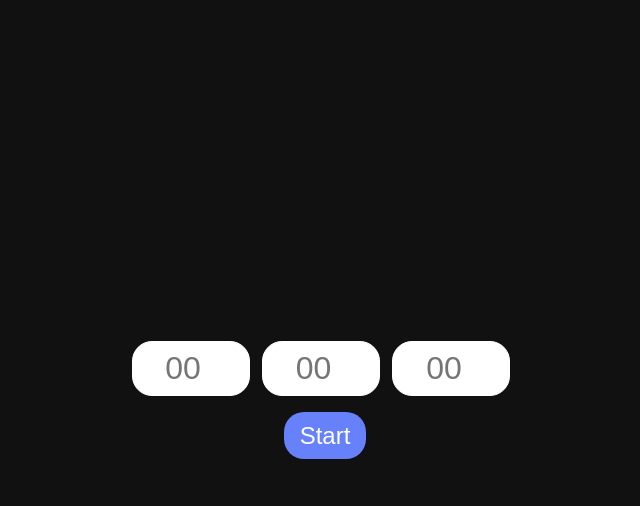
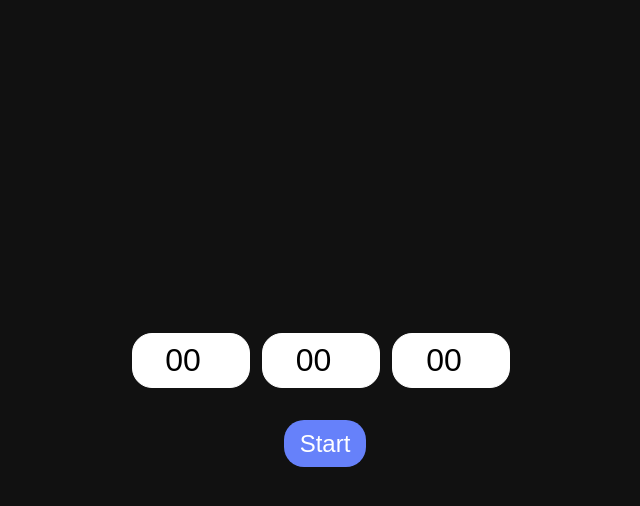
Before and after one commit to JonierPachon/Session-Counter-with-timer, a plain HTML site: page index.html in a window 1280 px wide. Both pictures are taken after a click on the button "Start". Shown: the whole page, without its empty margins (315-955 px from the left). Drawn offline with Linux system fonts and the light colour scheme.

Commit message:
update code.

```diff
--- a/index.html
+++ b/index.html
@@ -11,29 +11,37 @@
       <div class="container">
          <div class="inputs">
             <input
+               id="hours"
+               minlength="2"
                type="number"
-               id="hours"
+               inputmode="numeric"
                max="12"
                min="0"
-               placeholder="00"
-               value
+               value="00"
             />
             <input
+               value="00"
                type="number"
+               inputmode="numeric"
                id="minutes"
+               minlength="2"
+               maxlength="2"
                min="0"
                max="59"
-               placeholder="00"
             />
             <input
+               id="seconds"
                type="number"
-               id="seconds"
+               inputmode="numeric"
                min="0"
                max="59"
-               placeholder="00"
+               maxlength="2"
+               minlength="2"
+               value="00"
             />
          </div>
          <button id="start" class="start-btn">Start</button>
+         <!-- class="display" -->
          <div id="display" class="display">00:00:00</div>
          <button class="reset-btn">Reset</button>
          <button class="stop-btn">Stop</button>
--- a/script.js
+++ b/script.js
@@ -7,27 +7,29 @@ const display = document.querySelector("#display");
 
 let timerId;
 
-// function formatInput(input, max) {
-//    let value = parseInt(input.value || 10);
-//    if (value < 0) value = 0;
-//    if (value > max) value = max;
-//    input.value = string(value).padStart(2, "0");
-// }
-
-// // Attach to all three inputs
-// [hoursInput, minutesInput, secondsInput].forEach((input, index) => {
-//    const maxValues = [12, 59, 59]; // The max from HTML
-//    input.addEventListener("blur", () => formatInput(input, maxValues[index]));
-//    input.addEventListener("input", () => {
-//       if (input.value.length > 2) {
-//          input.value = input.value.slice(-2); // keep only two digits
-//       }
-//    });
-// });
-
 function pad(value) {
    return String(value).padStart(2, "0");
 }
+
+function formatInput(input, max) {
+   input.value = input.value.replace(/\D/g, "");
+   let value = parseInt(input.value, 10);
+   if (isNaN(value)) value = 0;
+   if (value > max) value = max;
+   input.value = pad(value);
+}
+
+const inputs = [hoursInput, minutesInput, secondsInput];
+const maxValues = [12, 59, 59];
+
+inputs.forEach((input, index) => {
+   input.addEventListener("input", () => {
+      input.value = input.value.replace(/\D/g, "").slice(0, 2);
+   });
+
+   // input.addEventListener("blur", () => formatInput(input, maxValues[index]));
+   input.addEventListener("change", () => formatInput(input, maxValues[index]));
+});
 
 function updateDisplay(endTime) {
    const totalSeconds = Math.max(0, Math.floor((endTime - Date.now()) / 1000));
@@ -44,6 +46,7 @@ function updateDisplay(endTime) {
 }
 
 startBtn.addEventListener("click", () => {
+   inputs.forEach((input, index) => formatInput(input, maxValues[index]));
    const hours = parseInt(hoursInput.value, 10) || 0;
    const minutes = parseInt(minutesInput.value, 10) || 0;
    const seconds = parseInt(secondsInput.value, 10) || 0;
--- a/style.css
+++ b/style.css
@@ -53,12 +53,16 @@ button:hover {
 .start-btn {
    background: var(--btn-start);
    color: #ffffff;
+   margin-top: 1rem;
    /* font-weight: bold; */
 }
 
 .display {
    display: none;
-   /* display: flex;
+}
+
+.display.active {
+   display: flex;
    justify-content: center;
    align-items: center;
    border: 4px solid #ffffff;
@@ -66,7 +70,7 @@ button:hover {
    width: 15rem;
    height: 15rem;
    font-size: 2.8rem;
-   font-weight: bold; */
+   font-weight: bold;
 }
 
 .reset-btn {
```
